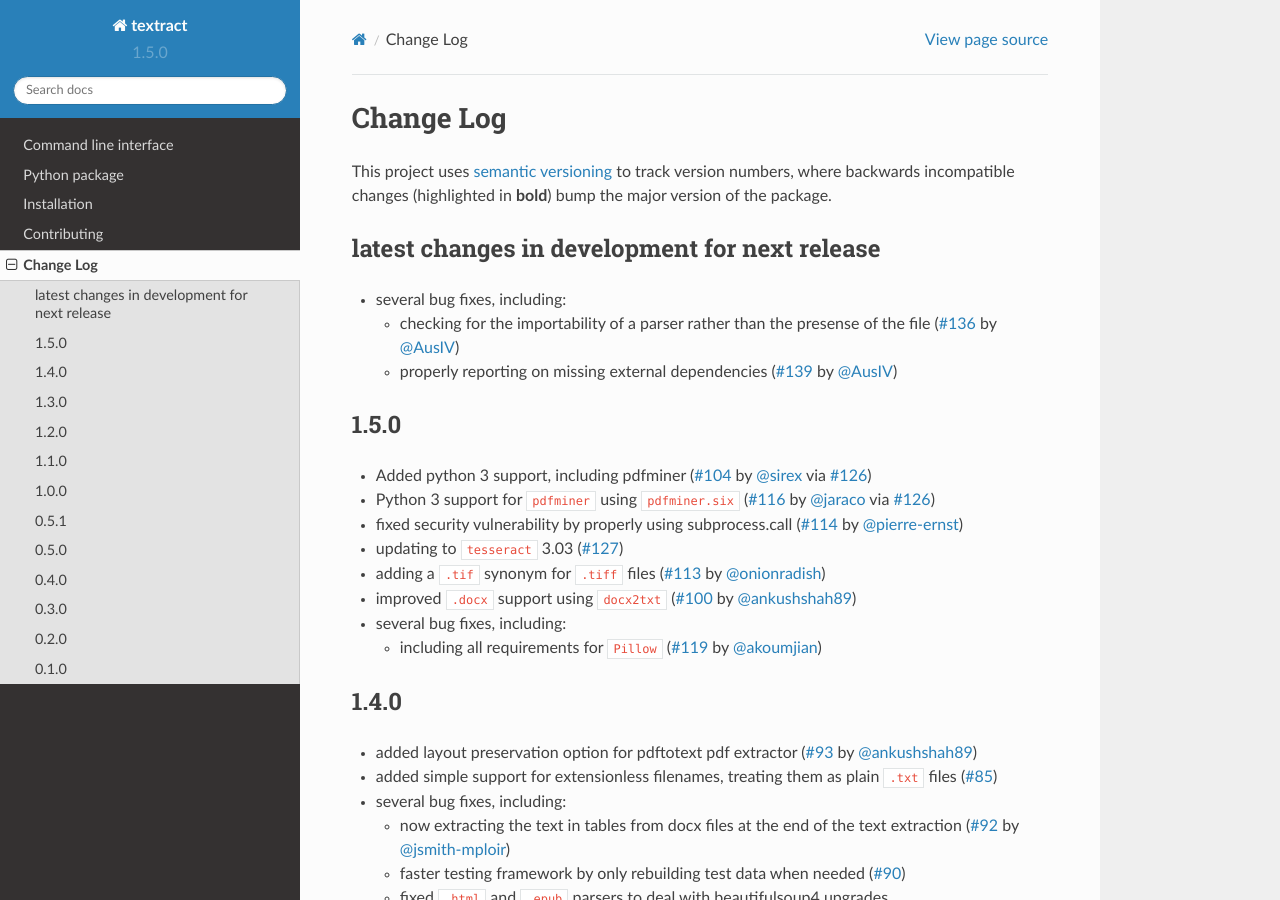
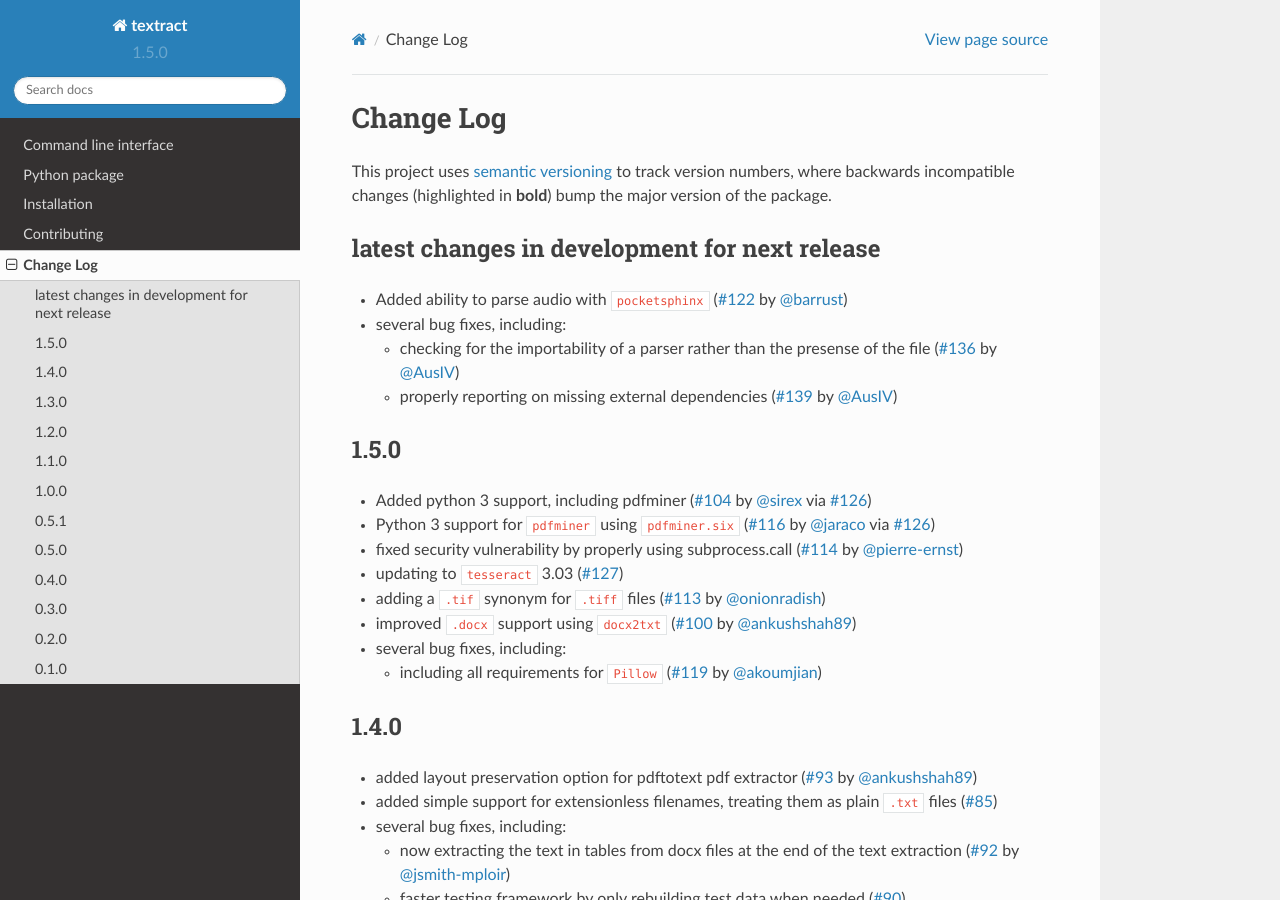
Before and after one commit to deanmalmgren/textract, a Sphinx documentation site: the page built from docs/changelog.rst, in a window 1280 px wide and 900 px high. Built offline with Sphinx 7.4.7 and the Read the Docs theme 2.0.0, drawn with Linux system fonts in a browser that asks for light colours.

Commit message:
updated changelog

```diff
--- a/docs/changelog.rst
+++ b/docs/changelog.rst
@@ -10,6 +10,8 @@
 ----------------------------------------------
 
 .. THANKS FOR CONTRIBUTING; MENTION WHAT YOU DID IN THIS SECTION HERE!
+
+* Added ability to parse audio with ``pocketsphinx`` (`#122`_ by `@barrust`_)
 
 * several bug fixes, including:
 
@@ -238,6 +240,7 @@
 .. _@anderser: https://github.com/anderser
 .. _@ankushshah89: https://github.com/ankushshah89
 .. _@arvindch: https://github.com/arvindch
+.. _@barrust: https://github.com/barrust
 .. _@AusIV: https://github.com/AusIV
 .. _@christomitov: https://github.com/christomitov
 .. _@eiotec: https://github.com/eiotec
@@ -308,6 +311,7 @@
 .. _#116: https://github.com/deanmalmgren/textract/issues/116
 .. _#119: https://github.com/deanmalmgren/textract/issues/119
 .. _#126: https://github.com/deanmalmgren/textract/issues/126
+.. _#122: https://github.com/deanmalmgren/textract/issues/122
 .. _#127: https://github.com/deanmalmgren/textract/issues/127
 .. _#136: https://github.com/deanmalmgren/textract/issues/136
 .. _#139: https://github.com/deanmalmgren/textract/issues/139
```
